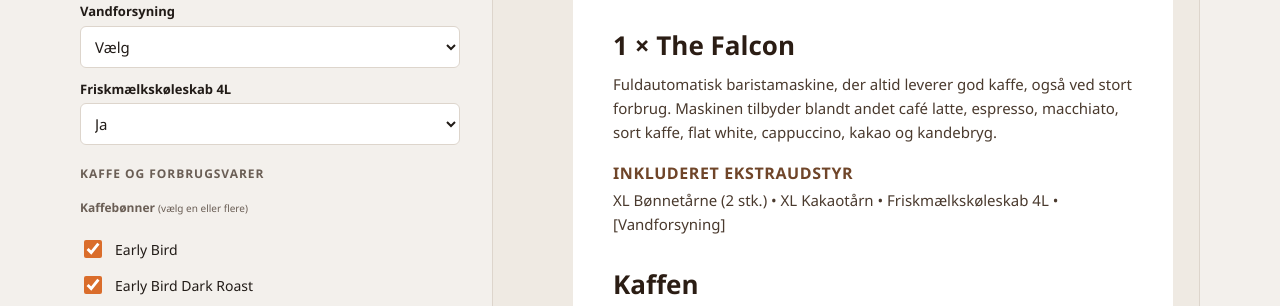
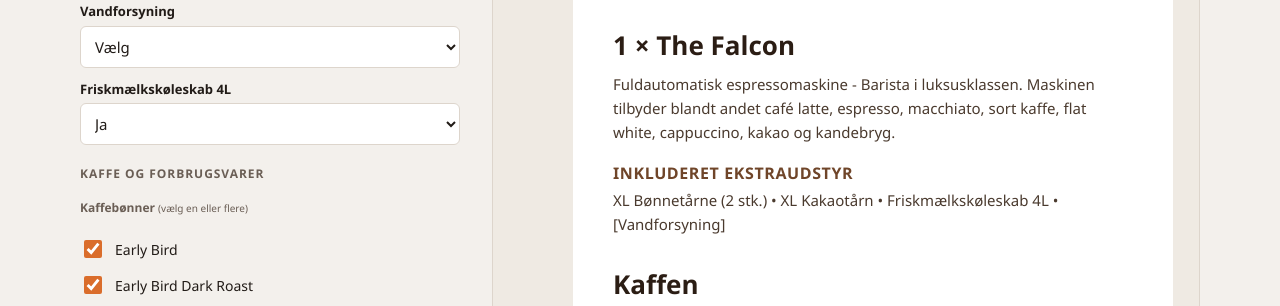
Before and after one commit to hellq-gif/Tilbudsformular, a plain HTML site: page index.html in a window 1280 px wide. Shown: the part 1237-1543 px from the top of the page. Drawn offline with Linux system fonts and the light colour scheme.

Commit message:
Update Swan and Falcon opening product descriptions

```diff
--- a/index.html
+++ b/index.html
@@ -251,8 +251,8 @@ const IMG = {
 };
 
 const MACH = {
-  swan: { name: "The Swan", desc: "Fuldautomatisk kaffemaskine, der brygger en god kop kaffe gang på gang. Maskinen tilbyder blandt andet café latte, espresso, macchiato, sort kaffe, flat white, cappuccino og kandebryg, og den er bygget til professionel drift." },
-  falcon: { name: "The Falcon", desc: "Fuldautomatisk baristamaskine, der altid leverer god kaffe, også ved stort forbrug. Maskinen tilbyder blandt andet café latte, espresso, macchiato, sort kaffe, flat white, cappuccino, kakao og kandebryg." },
+  swan: { name: "The Swan", desc: "Fuldautomatisk espressomaskine - Vinderen til det mindre kontor. Maskinen tilbyder blandt andet café latte, espresso, macchiato, sort kaffe, flat white, cappuccino og kandebryg, og den er bygget til professionel drift." },
+  falcon: { name: "The Falcon", desc: "Fuldautomatisk espressomaskine - Barista i luksusklassen. Maskinen tilbyder blandt andet café latte, espresso, macchiato, sort kaffe, flat white, cappuccino, kakao og kandebryg." },
   jura: { name: "Jura X10", desc: "Fuldautomatisk kaffemaskine til kontoret, der kan tilberede et bredt udvalg af kaffespecialiteter. Intuitiv betjening og automatiske rengøringsprogrammer." },
   simonelli1: { name: "Nuova Simonelli Appia Life – 1 gruppe", desc: "Professionel semiautomatisk espressomaskine med én bryggruppe og volumetrisk dosering. Espresso og mælkedrikke tilberedes manuelt med portafilter og steamarm – et kompakt setup til den ægte baristaoplevelse." },
   simonelli2: { name: "Nuova Simonelli Appia Life – 2 grupper", desc: "Professionel semiautomatisk espressomaskine med to bryggrupper og volumetrisk dosering. Til travle kaffemiljøer, hvor en barista brygger espresso og tilbereder mælkedrikke manuelt med portafilter og steamarm." }
```
